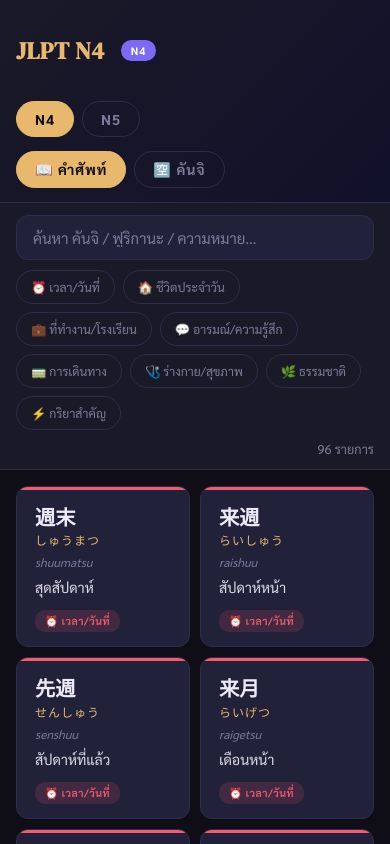
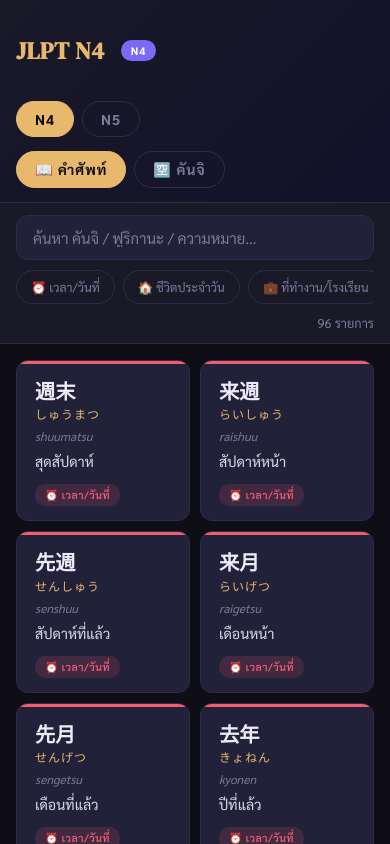
Before and after one commit to micro927/jlpt-n4n5, a React (Vite) app: page / in a window 390 px wide. Shown: the top 844 px of the page. Built offline with nearby package versions, Linux system fonts and the light colour scheme.

Commit message:
feat: improve css

```diff
--- a/src/App.css
+++ b/src/App.css
@@ -91,9 +91,9 @@
 
 .controls {
   display: flex;
+  flex-direction: column;
   gap: 10px;
   padding: 16px 32px;
-  flex-wrap: wrap;
   align-items: center;
   border-bottom: 1px solid var(--border);
   background: var(--surface);
@@ -109,6 +109,7 @@
   color: var(--text);
   outline: none;
   transition: border-color 0.2s ease;
+  width: 100%;
 }
 
 .search-input:focus {
@@ -121,8 +122,10 @@
 
 .filter-group {
   display: flex;
+  flex-wrap: wrap;
   gap: 8px;
-  flex-wrap: wrap;
+  overflow-x: scroll;
+  width: 100%;
 }
 
 .filter-btn {
@@ -370,4 +373,8 @@
   .card-jp {
     font-size: 1.35rem;
   }
+
+  .filter-group {
+    flex-wrap: unset;
+  }
 }
```
